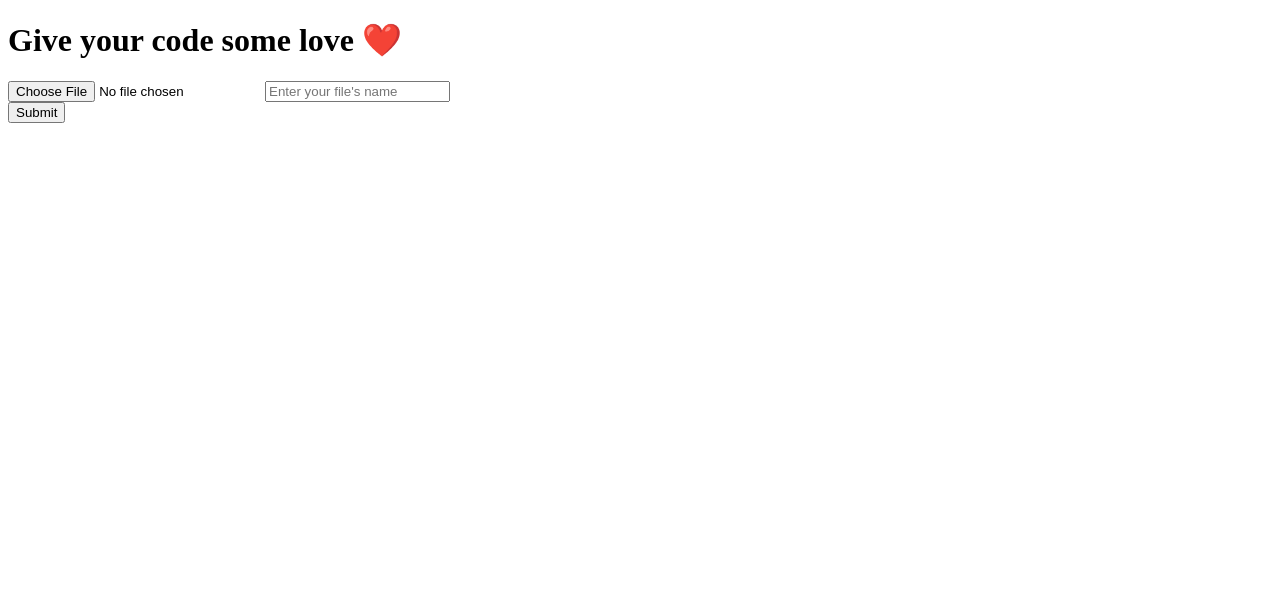
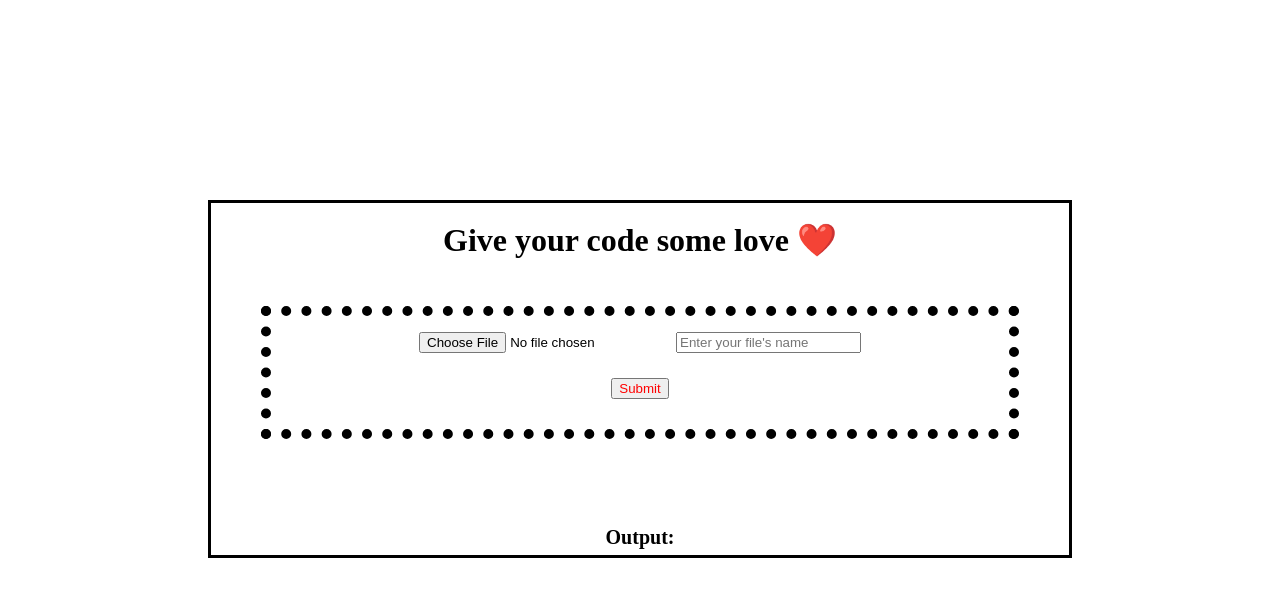
Before and after one commit to derk1021/serverless-bitproj, a website: page bunnimage/index.html in a window 1280 px wide. Drawn offline with nearby package versions, Linux system fonts and the light colour scheme.

Commit message:
Step 2 Works?

```diff
--- a/bunnimage/index.html
+++ b/bunnimage/index.html
@@ -7,21 +7,21 @@
     <!--
       <link> is importing the custom css file
     -->
-
+    <link href="styles.css" rel="stylesheet">
   </head>
   <body>
-      <div>
+      <div class="borderDiv">
               <h1 id="h1">Give your code some love ❤️</h1>
-              <form  id='myform' enctype="multipart/form-data" onsubmit="getImage(event)">
+              <form class="borderForm" id='myform' enctype="multipart/form-data" onsubmit="getImage(event)">
                   <!--"Choose File" button that only accepts png and jpeg files-->
                   <input type="file" accept="image/x-png,image/jpeg" name="image"></input>
                   <!--Textbox for inputting text-->
                   <input type="text" id="name" name="name" placeholder="Enter your file's name"/><br>
                   <!--"Submit" button-->
-                  <input value="Submit" type="submit"/>
+                  <input value="Submit" type="submit" style="color: red; margin: 20px;"/>
               </form>
               <br/>
-              <label></label>
+              <label style="font-size: 20px;"><strong>Output:</strong></label>
               <div id="output" ></div>
         </div>
     </body>
```
